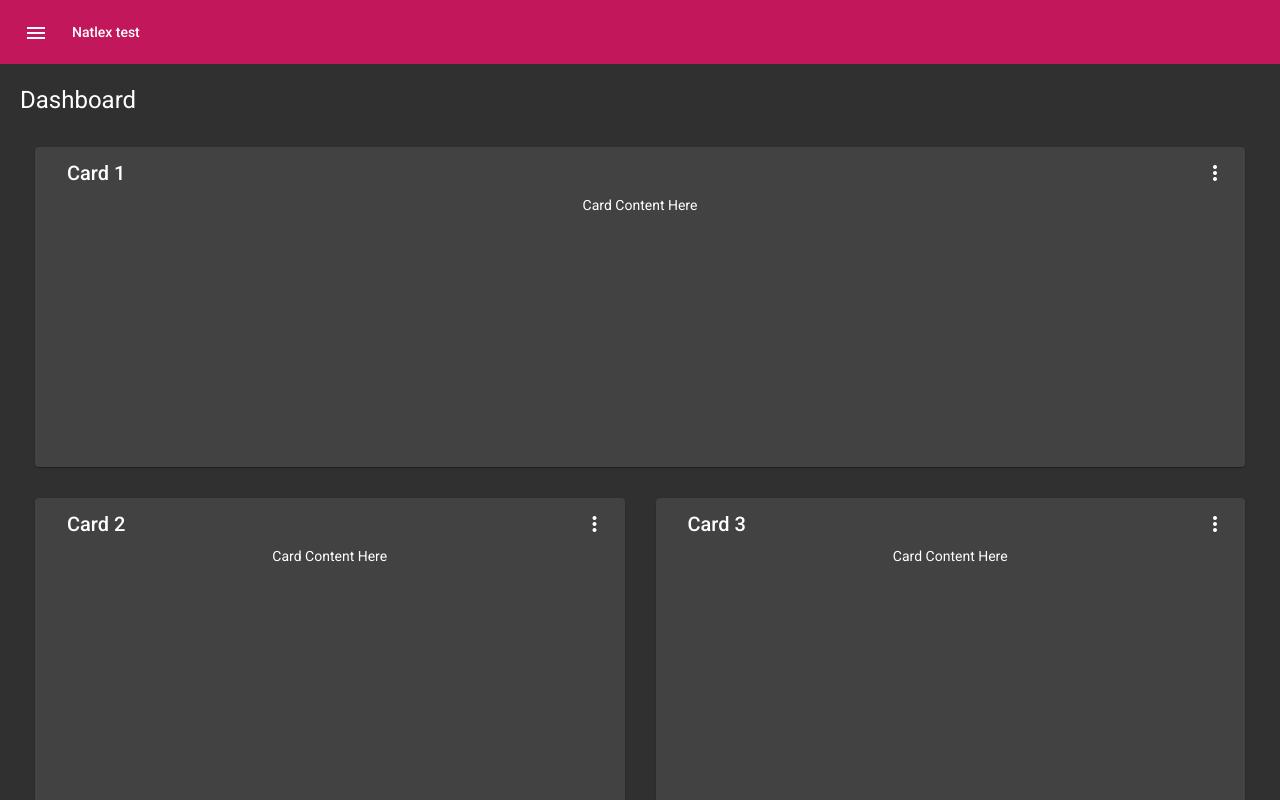
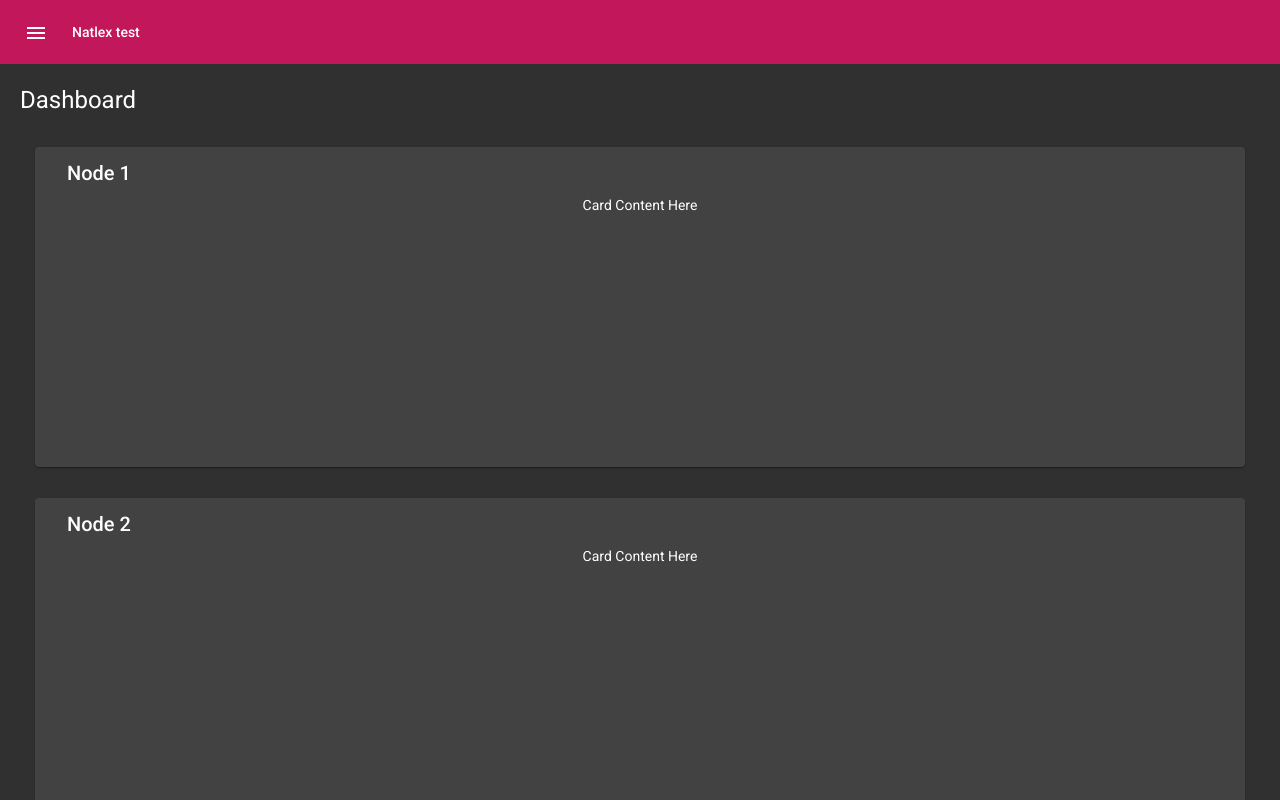
Before and after one commit to a5ph1x/natlex-test, an Angular app: page /dashboard in a window 1280 px wide. Built offline with nearby package versions, Linux system fonts and the light colour scheme.

Commit message:
add about and nodes components

```diff
--- a/src/app/about/about.component.css
+++ b/src/app/about/about.component.css
@@ -0,0 +1,15 @@
+.about-grid-container {
+  margin: 20px;
+}
+
+.dashboard-card {
+  position: absolute;
+  top: 15px;
+  left: 15px;
+  right: 15px;
+  bottom: 15px;
+}
+
+.dashboard-card-content {
+  text-align: center;
+}
--- a/src/app/about/about.component.html
+++ b/src/app/about/about.component.html
@@ -1 +1,3 @@
-<p>about works!</p>
+<div class="about-grid-container">
+  <h1 class="mat-h1">About</h1>
+</div>
--- a/src/app/dashboard/dashboard.component.html
+++ b/src/app/dashboard/dashboard.component.html
@@ -1,18 +1,12 @@
 <div class="grid-container">
   <h1 class="mat-h1">Dashboard</h1>
-  <mat-grid-list cols="2" rowHeight="350px">
-    <mat-grid-tile *ngFor="let card of cards | async" [colspan]="card.cols" [rowspan]="card.rows">
+  <mat-grid-list cols="1" rowHeight="350px">
+    <ng-container *ngFor="let card of cards">
+      <mat-grid-tile *ngIf="card.visible">
         <mat-card class="dashboard-card">
           <mat-card-header>
             <mat-card-title>
               {{card.title}}
-            <button mat-icon-button class="more-button" [matMenuTriggerFor]="menu" aria-label="Toggle menu">
-              <mat-icon>more_vert</mat-icon>
-            </button>
-            <mat-menu #menu="matMenu" xPosition="before">
-              <button mat-menu-item>Expand</button>
-              <button mat-menu-item>Remove</button>
-            </mat-menu>
             </mat-card-title>
           </mat-card-header>
           <mat-card-content class="dashboard-card-content">
@@ -20,5 +14,6 @@
           </mat-card-content>
         </mat-card>
       </mat-grid-tile>
+    </ng-container>
   </mat-grid-list>
 </div>
--- a/src/app/dashboard/dashboard.component.ts
+++ b/src/app/dashboard/dashboard.component.ts
@@ -1,6 +1,9 @@
-import { Component } from '@angular/core';
-import { map } from 'rxjs/operators';
-import { Breakpoints, BreakpointObserver } from '@angular/cdk/layout';
+import {Component} from '@angular/core';
+
+export interface Card {
+  title: string;
+  visible: boolean;
+}
 
 @Component({
   selector: 'app-dashboard',
@@ -8,26 +11,10 @@ import { Breakpoints, BreakpointObserver } from '@angular/cdk/layout';
   styleUrls: ['./dashboard.component.css']
 })
 export class DashboardComponent {
-  /** Based on the screen size, switch from standard to one column per row */
-  cards = this.breakpointObserver.observe(Breakpoints.Handset).pipe(
-    map(({ matches }) => {
-      if (matches) {
-        return [
-          { title: 'Card 1', cols: 1, rows: 1 },
-          { title: 'Card 2', cols: 1, rows: 1 },
-          { title: 'Card 3', cols: 1, rows: 1 },
-          { title: 'Card 4', cols: 1, rows: 1 }
-        ];
-      }
-
-      return [
-        { title: 'Card 1', cols: 2, rows: 1 },
-        { title: 'Card 2', cols: 1, rows: 1 },
-        { title: 'Card 3', cols: 1, rows: 2 },
-        { title: 'Card 4', cols: 1, rows: 1 }
-      ];
-    })
-  );
-
-  constructor(private breakpointObserver: BreakpointObserver) {}
+  cards: Array<Card> = [
+    {title: 'Node 1', visible: true},
+    {title: 'Node 2', visible: true},
+    {title: 'Node 3', visible: false},
+    {title: 'Node 4', visible: true},
+  ];
 }
--- a/src/app/nodes/nodes.component.css
+++ b/src/app/nodes/nodes.component.css
@@ -0,0 +1,15 @@
+.nodes-grid-container {
+  margin: 20px;
+}
+
+.dashboard-card {
+  position: absolute;
+  top: 15px;
+  left: 15px;
+  right: 15px;
+  bottom: 15px;
+}
+
+.dashboard-card-content {
+  text-align: center;
+}
--- a/src/app/nodes/nodes.component.html
+++ b/src/app/nodes/nodes.component.html
@@ -1 +1,3 @@
-<p>nodes works!</p>
+<div class="nodes-grid-container">
+  <h1 class="mat-h1">Nodes</h1>
+</div>
```
Lines whose indentation alone changed are shown as unchanged.
